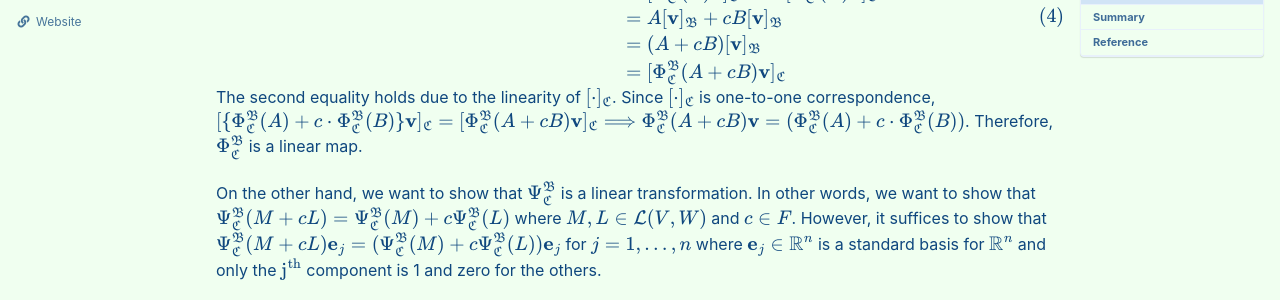
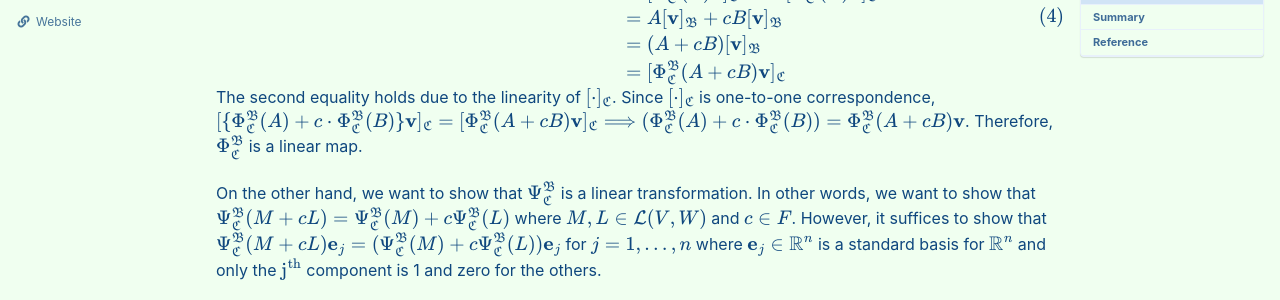
Before and after one commit to seanie12/blog, a Jekyll site: the page built from _posts/2020-12-30-fudamental-theorem-of-linear-algebra.md, in a window 1280 px wide and 900 px high, scrolled down 1263 px. Shown: the part 152-452 px from the top of the window. Built offline with Jekyll 4.4.1, drawn with Linux system fonts in a browser that asks for light colours; cached includes are drawn as plain includes; formulas are drawn with MathJax 3.

```diff
--- a/_posts/2020-12-30-fudamental-theorem-of-linear-algebra.md
+++ b/_posts/2020-12-30-fudamental-theorem-of-linear-algebra.md
@@ -75,7 +75,7 @@ $$\begin{align}
 &= [\Phi^{\mathfrak{B}}_{\mathfrak{C}}(A + cB)\mathbf{v}]_{\mathfrak{C}}
 \end{split}
 \end{align}$$
-The second equality holds due to the linearity of $$[\cdot]_{\mathfrak{C}}$$. Since $$[\cdot]_{\mathfrak{C}}$$ is one-to-one correspondence, $$ [\{\Phi^{\mathfrak{B}}_{\mathfrak{C}}(A) + c\cdot\Phi^{\mathfrak{B}}_{\mathfrak{C}} (B)\} \mathbf{v} ]_{\mathfrak{C}} = [\Phi^{\mathfrak{B}}_{\mathfrak{C}}(A + cB)\mathbf{v}]_{\mathfrak{C}} \Longrightarrow \Phi^{\mathfrak{B}}_{\mathfrak{C}}(A + cB) \mathbf{v} = (\Phi^{\mathfrak{B}}_{\mathfrak{C}}(A) + c \cdot \Phi^{\mathfrak{B}}_{\mathfrak{C}}(B) )$$. Therefore, $$\Phi^{\mathfrak{B}}_{\mathfrak{C}}$$ is a linear map.
+The second equality holds due to the linearity of $$[\cdot]_{\mathfrak{C}}$$. Since $$[\cdot]_{\mathfrak{C}}$$ is one-to-one correspondence, $$ [\{\Phi^{\mathfrak{B}}_{\mathfrak{C}}(A) + c\cdot\Phi^{\mathfrak{B}}_{\mathfrak{C}} (B)\} \mathbf{v} ]_{\mathfrak{C}} = [\Phi^{\mathfrak{B}}_{\mathfrak{C}}(A + cB)\mathbf{v}]_{\mathfrak{C}} \Longrightarrow  (\Phi^{\mathfrak{B}}_{\mathfrak{C}}(A) + c \cdot \Phi^{\mathfrak{B}}_{\mathfrak{C}}(B) ) = \Phi^{\mathfrak{B}}_{\mathfrak{C}}(A + cB) \mathbf{v}$$. Therefore, $$\Phi^{\mathfrak{B}}_{\mathfrak{C}}$$ is a linear map.
 
 On the other hand, we want to show that $$\Psi^{\mathfrak{B}}_{\mathfrak{C}}$$ is a linear transformation. In other words, we want to show that $$\Psi^{\mathfrak{B}}_{\mathfrak{C}}(M + cL) = \Psi^{\mathfrak{B}}_{\mathfrak{C}}(M) + c \Psi^{\mathfrak{B}}_{\mathfrak{C}}(L)$$ where $$M, L \in \mathcal{L}(V,W)$$ and $$c \in F$$. However, it suffices to show that $$\Psi^{\mathfrak{B}}_{\mathfrak{C}}(M + cL) \mathbf{e}_j= (\Psi^{\mathfrak{B}}_{\mathfrak{C}}(M) + c \Psi^{\mathfrak{B}}_{\mathfrak{C}}(L))\mathbf{e}_j$$ for $$j=1, \ldots,n$$ where $$\mathbf{e}_j \in \mathbb{R}^n$$ is a standard basis for $$\mathbb{R}^n$$ and only the $$\text{j}^{\text{th}}$$ component is 1 and zero for the others.
 
```
